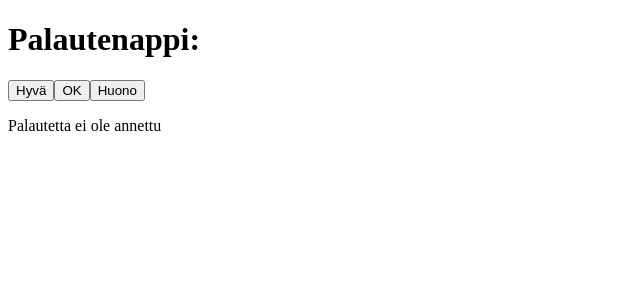
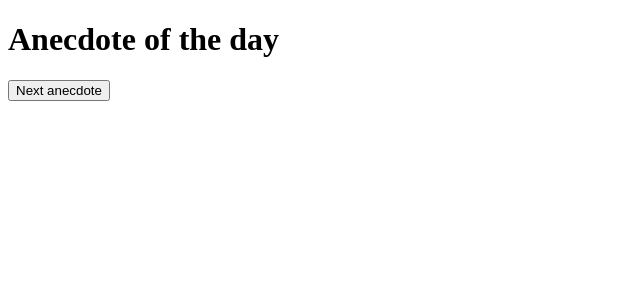
Before and after one commit to jtv990/FullstackGit, a React (Vite) app in the folder Fullstackopen/Reactin_alkeet/osa1/: page / in a window 1280 px wide. Shown: the top 300 px of the page, without its empty margins (0-640 px from the left). Built offline with nearby package versions, Linux system fonts and the light colour scheme.

Commit message:
anekdootti valmis

```diff
--- /dev/null
+++ b/Fullstackopen/Reactin_alkeet/osa1/src/anekdootti.jsx
@@ -0,0 +1,66 @@
+import { useState } from 'react'
+
+const Button = ({handleClick, text}) => (
+  <button onClick={handleClick}>{text}</button>
+)
+
+const App = () => {
+  const anecdotes = [
+    'If it hurts, do it more often.',
+    'Adding manpower to a late software project makes it later!',
+    'The first 90 percent of the code accounts for the first 90 percent of the development time...The remaining 10 percent of the code accounts for the other 90 percent of the development time.',
+    'Any fool can write code that a computer can understand. Good programmers write code that humans can understand.',
+    'Premature optimization is the root of all evil.',
+    'Debugging is twice as hard as writing the code in the first place. Therefore, if you write the code as cleverly as possible, you are, by definition, not smart enough to debug it.',
+    'Programming without an extremely heavy use of console.log is same as if a doctor would refuse to use x-rays or blood tests when dianosing patients.',
+    'The only way to go fast, is to go well.'
+  ]
+
+  const [selected, setSelected] = useState(null)
+  const [votes, setVotes] = useState(Array(anecdotes.length).fill(0))
+
+  const handleRandomAnecdote = () => {
+    const randomIndex = Math.floor(Math.random()*anecdotes.length)
+    setSelected(randomIndex)
+  }
+
+  const handleVote = () => {
+    if (selected === null) return
+    const updateVotes = [...votes]
+    updateVotes[selected] += 1
+    setVotes(updateVotes)
+  }
+
+  const getMostVotedAnecdote = () => {
+    const maxVotes = Math.max(...votes)
+    const mostVotedIndex = votes.indexOf(maxVotes)
+    return anecdotes[mostVotedIndex]
+  }
+  const isAnyVoteGiven = votes.some(vote => vote > 0)
+
+  return (
+    <div>
+      <h1>Anecdote of the day</h1>
+
+      {selected !== null && (
+      <div>
+        <div>{anecdotes[selected]}</div>
+        <div>Has votes: {votes[selected]}</div>
+        <Button handleClick={handleVote} text="Vote" />
+
+      </div>
+      )}
+
+      <button onClick={handleRandomAnecdote}>Next anecdote</button>
+
+      {isAnyVoteGiven && (
+        <div>
+          <h2>Most votes</h2>
+          <div>{getMostVotedAnecdote()}</div>
+      </div>
+      )}
+    </div>
+  )
+}
+
+export default App
--- a/Fullstackopen/Reactin_alkeet/osa1/src/main.jsx
+++ b/Fullstackopen/Reactin_alkeet/osa1/src/main.jsx
@@ -1,3 +1,3 @@
 import ReactDOM from 'react-dom/client'
-import App from './App.jsx'
+import App from './anekdootti.jsx'
 ReactDOM.createRoot(document.getElementById('root')).render(<App />)
```
